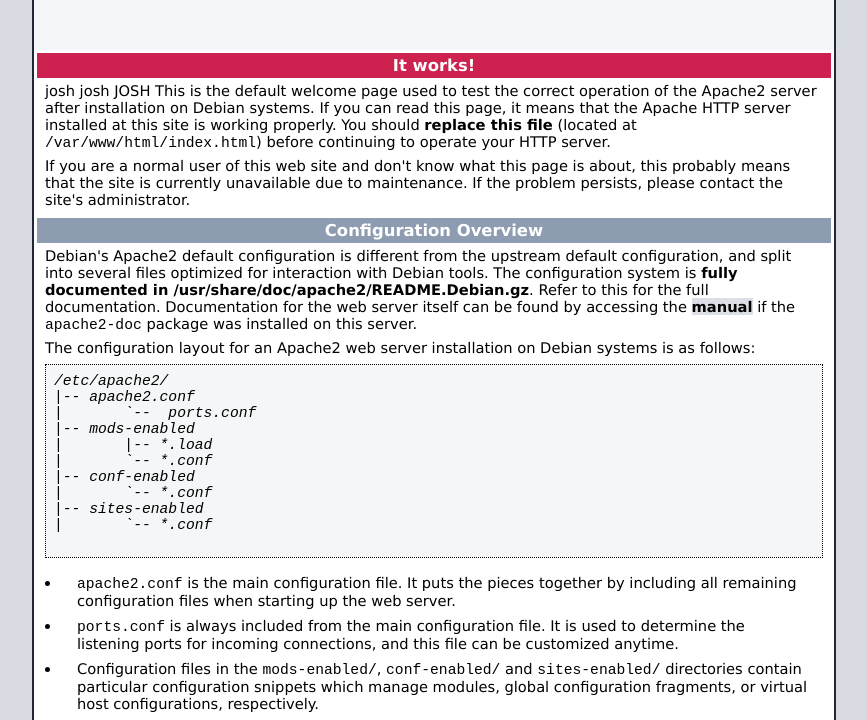
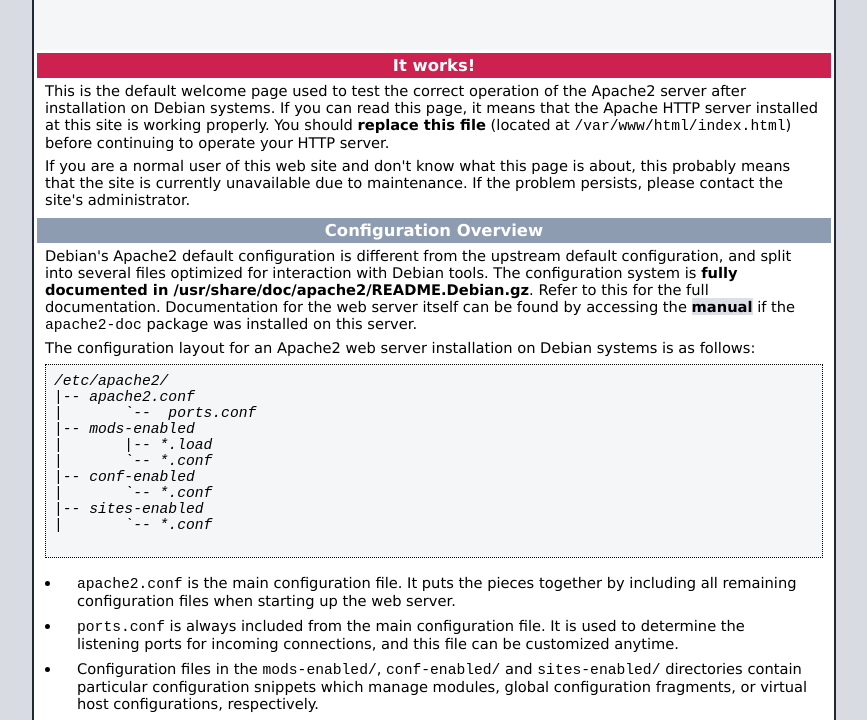
Before and after one commit to Jidster/homewww, a plain HTML site: page index.html in a window 1280 px wide. Shown: the part 57-777 px from the top of the page, without its empty margins (206-1073 px from the left). Drawn offline with Linux system fonts and the light colour scheme.

Commit message:
final git test

```diff
--- a/index.html
+++ b/index.html
@@ -220,9 +220,7 @@
         </div>
         <div class="content_section_text">
           <p>
-          josh josh JOSH
-
-	  This is the default welcome page used to test the correct
+          This is the default welcome page used to test the correct
                 operation of the Apache2 server after installation on Debian systems.
                 If you can read this page, it means that the Apache HTTP server installed at
                 this site is working properly. You should <b>replace this file</b> (located at
```
